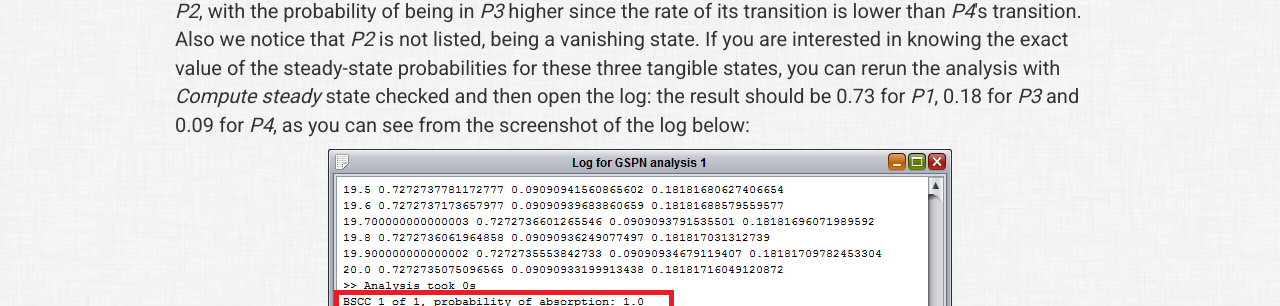
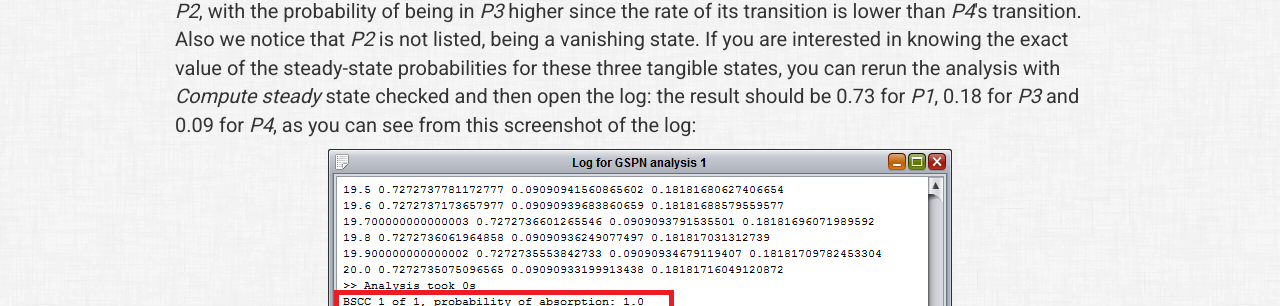
Before and after one commit to oris-tool/oris-tool.github.io, a Jekyll site: the page built from tutorial.html, in a window 1280 px wide and 900 px high, scrolled down 10526 px. Shown: the part 388-694 px from the top of the window. Built offline with Jekyll 4.4.1, drawn with Linux system fonts in a browser that asks for light colours.

Commit message:
Small rewording

```diff
--- a/tutorial.html
+++ b/tutorial.html
@@ -146,6 +146,6 @@ title: Tutorials and examples
   <p>Let's use, for this example, the net "Simple GSPN" from the examples (<a href="/pns/simple_gspn.xpn">link</a>). Once you have it downloaded and open in Oris, you can click on the <img class="toolbar-btn" src="images/tutorial/gspn_analysis_btn.png"> button. The various parameters in the analysis panel are exactly the same the ones from the regenerative analysis we already examined, with the only exception of <i>Extended regenerations</i> being replaced by <i>Compute steady state</i>: while extended regenerations are not supported by the GSPN analysis, by checking this new option we can have the steady-state probabilities (i.e. as time goes to infinity) of the model calculated as a bonus and logged in the log of the analysis results.</p>
   <p>For this example, let's choose a <i>Time limit</i> of 20 and leave the rest of the parameters with their default values. Once the computation is complete, we can see that, once again, the results are shown in the same manner of the regenerative analysis. If we open the graph tab we should see something like the following graph:</p>
   <p><img class="tutorial-screenshot" src="images/tutorial/gspn_analysis_graph.png"></p>
-  <p>After a first transitory phase, we can see that the model reaches a steady state pretty soon. Clearly the probabilities for <i>P3</i> and <i>P4</i> are lower, since the execution flow of the model is split between the two after <i>P2</i>, with the probability of being in <i>P3</i> higher since the rate of its transition is lower than <i>P4</i>'s transition. Also we notice that <i>P2</i> is not listed, being a vanishing state. If you are interested in knowing the exact value of the steady-state probabilities for these three tangible states, you can rerun the analysis with <i>Compute steady</i> state checked and then open the log: the result should be 0.73 for <i>P1</i>, 0.18 for <i>P3</i> and 0.09 for <i>P4</i>, as you can see from the screenshot of the log below:</p>
+  <p>After a first transitory phase, we can see that the model reaches a steady state pretty soon. Clearly the probabilities for <i>P3</i> and <i>P4</i> are lower, since the execution flow of the model is split between the two after <i>P2</i>, with the probability of being in <i>P3</i> higher since the rate of its transition is lower than <i>P4</i>'s transition. Also we notice that <i>P2</i> is not listed, being a vanishing state. If you are interested in knowing the exact value of the steady-state probabilities for these three tangible states, you can rerun the analysis with <i>Compute steady</i> state checked and then open the log: the result should be 0.73 for <i>P1</i>, 0.18 for <i>P3</i> and 0.09 for <i>P4</i>, as you can see from this screenshot of the log:</p>
   <p><img class="tutorial-screenshot" src="images/tutorial/gspn_log.png"></p>
 </div>
```
